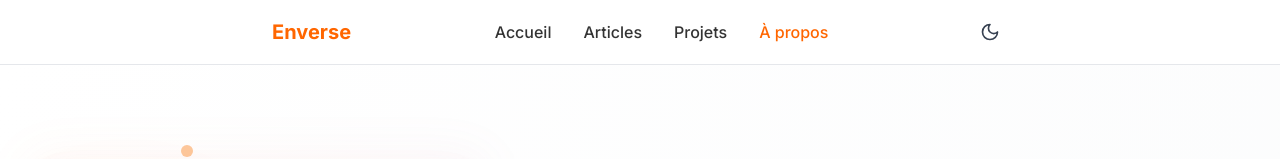
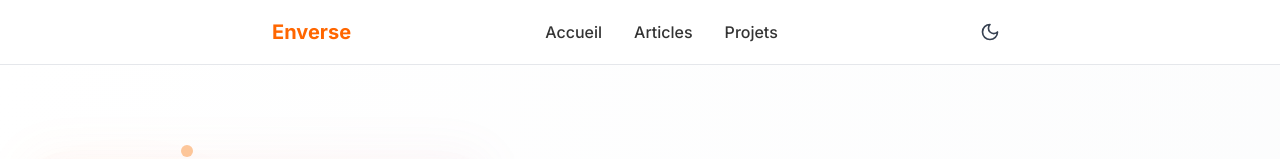
Before and after one commit to Mr-houngbo/Enverse, a Next.js app: page /about in a window 1280 px wide. Shown: the top 159 px of the page. Built offline with nearby package versions, Linux system fonts and the light colour scheme.

Commit message:
"Version 3.0.17 - Removing about from visible pages  "

```diff
--- a/components/interactive-cards.tsx
+++ b/components/interactive-cards.tsx
@@ -98,7 +98,7 @@ export function InteractiveCards() {
       icon: Coffee,
       title: "À propos",
       description: "En savoir plus sur mon parcours",
-      href: "/about",
+      href: "",
       gradient: "from-orange-300 to-orange-400",
       delay: 400,
     },
--- a/components/layout/header.tsx
+++ b/components/layout/header.tsx
@@ -20,7 +20,6 @@ export function Header() {
     { name: 'Accueil', href: '/' },
     { name: 'Articles', href: '/blog' },
     { name: 'Projets', href: '/projects' },
-    { name: 'À propos', href: '/about' },
   ];
 
   return (
```
Also changed, not shown: 1 other file (tests, documents, lock files or other folders).
